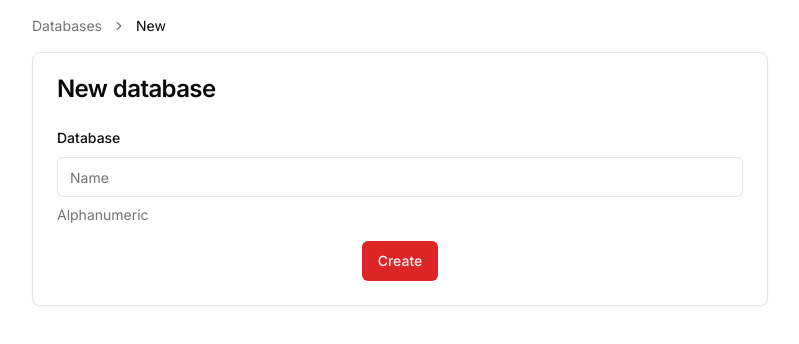
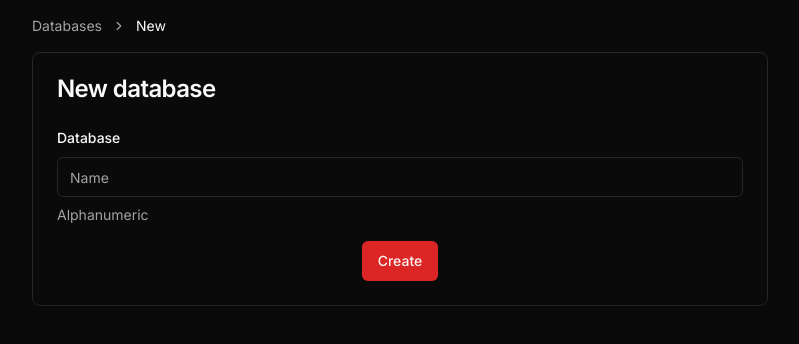
Before and after one commit to jtekt/self-service-db, a Next.js app: page /databases/new in a window 1280 px wide. Shown: the top 344 px of the page, without its empty margins (240-1039 px from the left). Built offline with nearby package versions, Linux system fonts and the light colour scheme; no server answers.

Commit message:
theme provider

```diff
--- a/app/layout.tsx
+++ b/app/layout.tsx
@@ -27,7 +27,12 @@ export default function RootLayout({
           fontSans.variable
         )}
       >
-        <ThemeProvider defaultTheme="dark" storageKey="vite-ui-theme">
+        <ThemeProvider
+          attribute="class"
+          defaultTheme="dark"
+          enableSystem
+          disableTransitionOnChange
+        >
           <main className="max-w-3xl mx-auto p-4">{children}</main>
         </ThemeProvider>
       </body>
```
